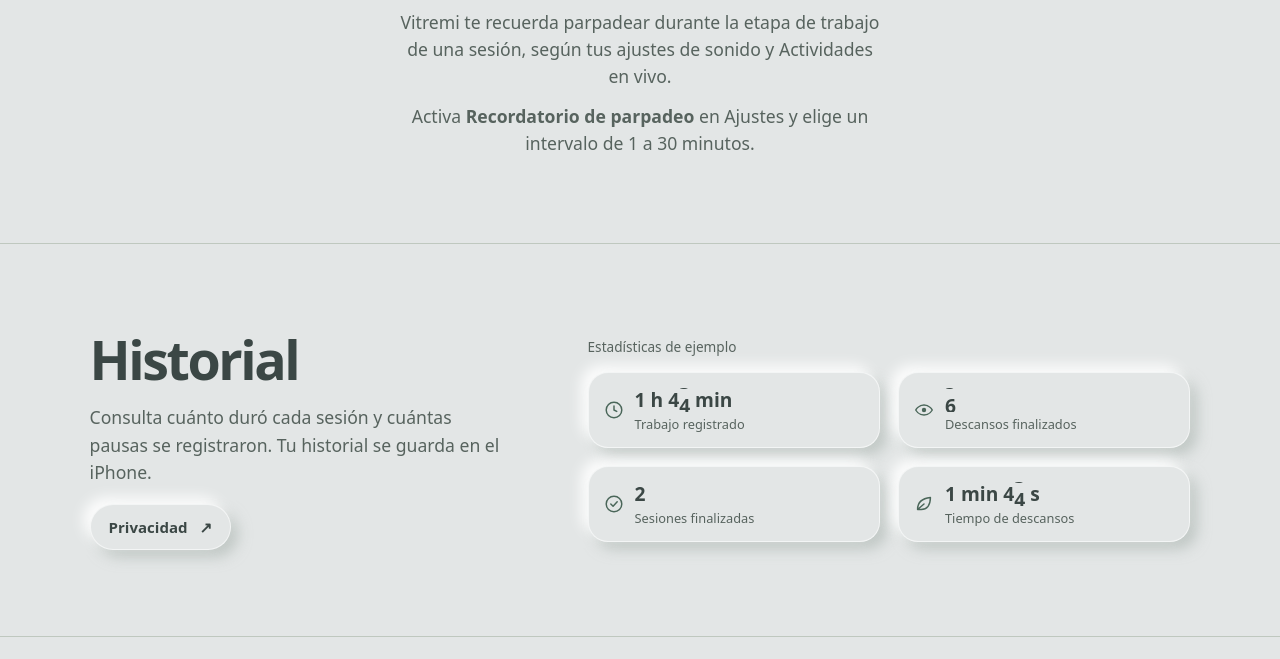
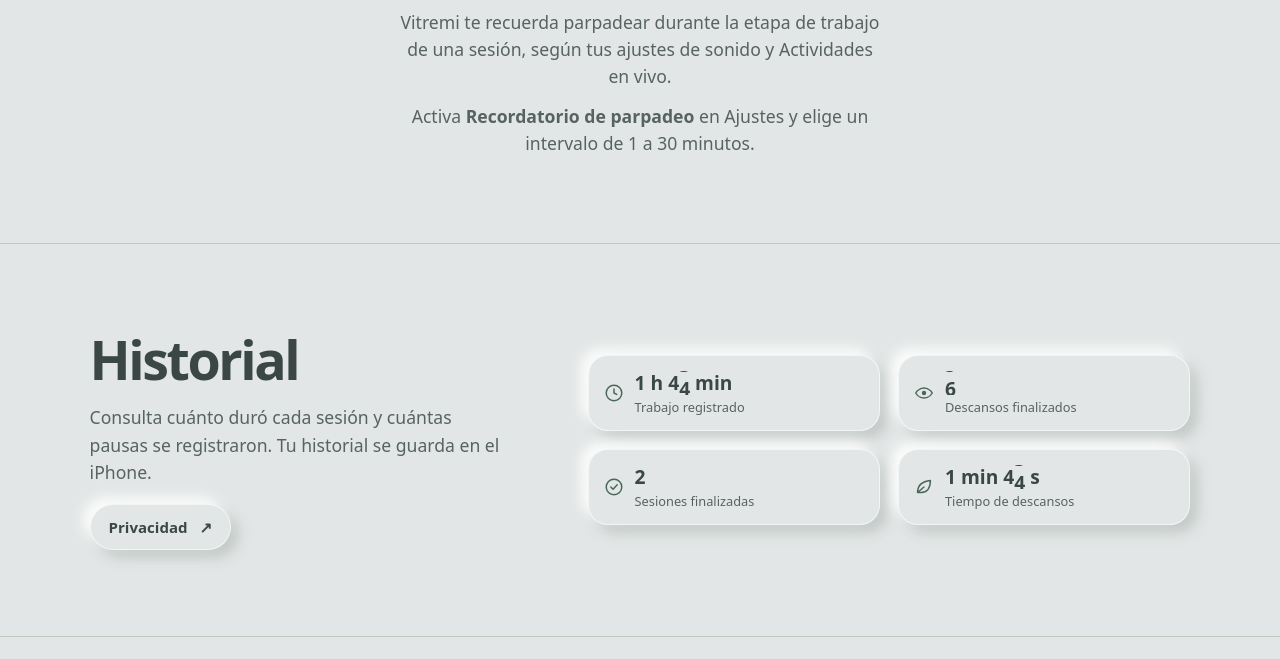
Before and after one commit to adminDomepath/VitremiWeb, a plain HTML site: page index.html in a window 1280 px wide. Shown: the part 2063-2722 px from the top of the page. Drawn offline with Linux system fonts and the light colour scheme.

Commit message:
Remove the example statistics caption

```diff
--- a/assets/style.css
+++ b/assets/style.css
@@ -225,7 +225,6 @@ h1, h2 { font-weight: 700; letter-spacing: -.045em; }
   gap: clamp(30px, 6vw, 76px);
   border-top: 1px solid var(--line);
 }
-.history-example p { margin: 0 0 16px; color: var(--muted); font-size: .85rem; }
 .history-metrics { display: grid; grid-template-columns: repeat(2, minmax(0, 1fr)); gap: 18px; margin: 0; }
 .history-metric {
   display: grid;
@@ -261,7 +260,6 @@ h1, h2 { font-weight: 700; letter-spacing: -.045em; }
 @keyframes metric-roll-up {
   to { transform: translateY(-50%); }
 }
-.is-break .history-example p { color: var(--sky-muted); }
 .is-break .history-metric { box-shadow: 0 12px 32px #09132b55; }
 .site-footer { padding: 42px clamp(24px, 7vw, 112px) 26px; background: var(--paper); border-top: 1px solid var(--line); display: grid; grid-template-columns: 1fr auto; gap: 24px; }
 .footer-brand p, .site-footer small { color: var(--muted); font-size: .82rem; }
--- a/index.html
+++ b/index.html
@@ -93,9 +93,7 @@
         <p>Consulta cuánto duró cada sesión y cuántas pausas se registraron. Tu historial se guarda en el iPhone.</p>
         <a class="inline-link" href="privacy.html">Privacidad <span aria-hidden="true">↗</span></a>
       </div>
-      <div class="history-example">
-        <p id="history-example-label">Estadísticas de ejemplo</p>
-        <dl class="history-metrics" aria-labelledby="history-example-label">
+      <dl class="history-metrics">
         <div class="history-metric">
           <svg viewBox="0 0 24 24" width="22" height="22" fill="none" stroke="currentColor" stroke-width="1.6" stroke-linecap="round" stroke-linejoin="round" aria-hidden="true"><circle cx="12" cy="12" r="8.5"/><path d="M12 7.5V12l3 1.5"/></svg>
           <dt>Trabajo registrado</dt>
@@ -117,7 +115,6 @@
           <dd class="metric-value"><span aria-hidden="true">1 min 40 s</span><span class="sr-only">1 min 40 s</span></dd>
         </div>
       </dl>
-      </div>
     </section>
   </main>
   <footer class="site-footer"><div class="footer-brand"><a class="brand" href="#inicio"><img src="assets/vitremi-ring-depth.png" width="32" height="32" alt=""><span>vitremi</span></a></div><div class="footer-links"><a href="privacy.html">Privacidad</a><a href="support.html">Soporte</a><a href="usage.html">Uso y límites</a></div><small>© 2026 DomePath</small></footer>
```
Also changed, not shown: en/index.html (+1 -4 lines). Lines whose indentation alone changed are shown as unchanged.
